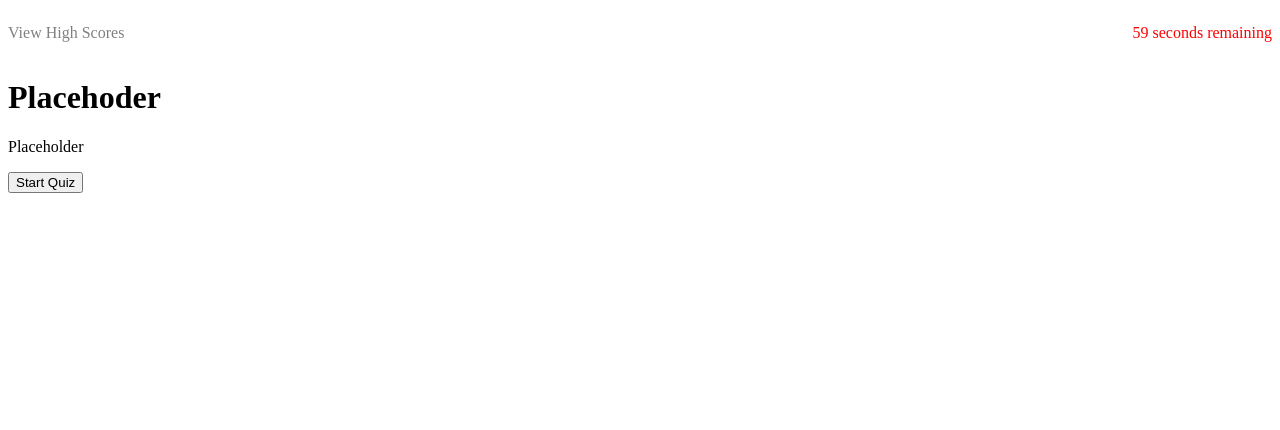
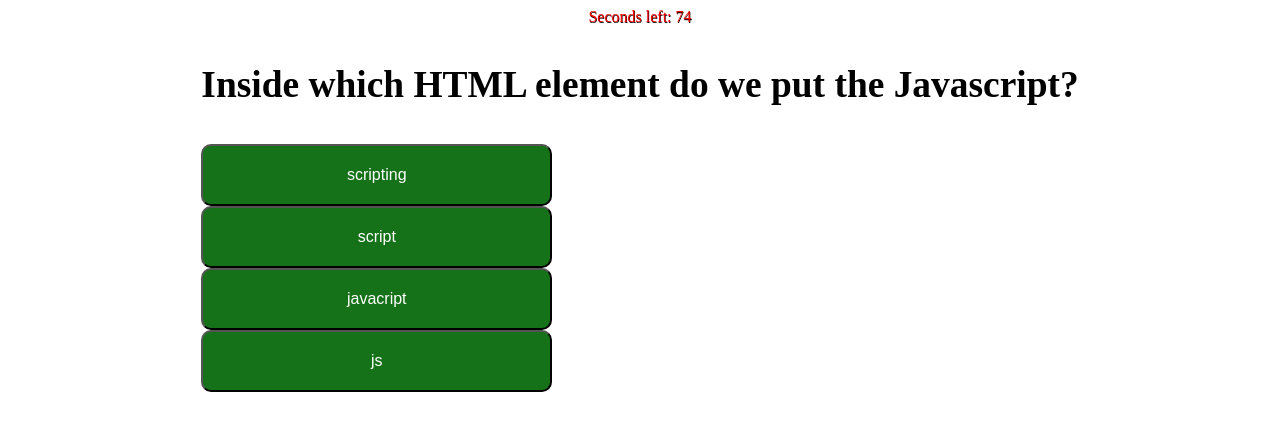
Before and after one commit to awarmath/Code-Quiz, a plain HTML site: page index.html in a window 1280 px wide. Both pictures are taken after a click on the button "Start Quiz". Drawn offline with Linux system fonts and the light colour scheme.

Commit message:
add questions

```diff
--- a/assets/css/style.css
+++ b/assets/css/style.css
@@ -1,19 +1,57 @@
-.alignleft {
-    float: left;
+.container {
+    display: flex;
+    justify-content: center;
+    align-items: center;
+    margin: auto;
+  }
+
+#startpage {
+    display: flex;
+    flex-direction: column;
+    align-items: center;
 }
 
-.alignright {
-    float: right;
+#quiz {
+    display: none;
 }
 
-.high-score {
-    font-size: 16px;
-    color: gray;
-    display: inline-block;
+#result {
+    display: none;
 }
 
-.timer {
+h1 {
+    margin-bottom: 5rem;
+}
+
+h2 {
+    margin-top: -1rem;
+}
+
+#questions {
+    color: black;
+    text-align: center;
+    font-size: xx-large;
+}
+
+#timer{
+    color: red;
     font-size: 16px;
-    color: red;
-    display: inline-block;
+    text-shadow: .5px .5px black;
+    text-align: center;
 }
+
+button {
+    background-color: #167219;
+    width: 40%;
+    padding: 20px 30px;
+    text-align: center;
+    font-size: 16px;
+    color: white;
+    border-radius: 10px;
+    display: block;
+}
+
+button:hover {
+    background-color: white;
+    color: #167219;
+}
--- a/assets/js/script.js
+++ b/assets/js/script.js
@@ -1,26 +1,126 @@
-var timerEl = document.getElementById('countdown');
-var startBtn = document.getElementById('start');
+// Gathering HTML elements for manipulation
+var quizBody = document.getElementById("quiz");
+var resultsEl = document.getElementById("result");
+var finalScoreEl = document.getElementById("finalScore");
+var gameoverDiv = document.getElementById("gameover");
+var questionsEl = document.getElementById("questions");
+var quizTimer = document.getElementById("timer");
+var startQuizButton = document.getElementById("startbtn");
+var startQuizDiv = document.getElementById("startpage");
+var highscoreContainer = document.getElementById("highscoreContainer");
+var highscoreDiv = document.getElementById("high-scorePage");
+var highscoreInputName = document.getElementById("initials");
+var highscoreDisplayName = document.getElementById("highscore-initials");
+var endGameBtns = document.getElementById("endGameBtns");
+var submitScoreBtn = document.getElementById("submitScore");
+var highscoreDisplayScore = document.getElementById("highscore-score");
+var buttonA = document.getElementById("a");
+var buttonB = document.getElementById("b");
+var buttonC = document.getElementById("c");
+var buttonD = document.getElementById("d");
 
-// Timer that counts down from 60
-function countdown() {
-  var timeLeft = 60;
 
-  // TODO: Use the `setInterval()` method to call a function to be executed every 1000 milliseconds
-  var timeInterval = setInterval(function() {
-    if (timeLeft > 1) {
-      timerEl.textContent = timeLeft + " seconds remaining"
-      timeLeft--;
+//add array with 5 questions
+var Questions = [
+    {
+        question: "Inside which HTML element do we put the Javascript?",
+        choiceA: "scripting",
+        choiceB: "script",
+        choiceC: "javacript",
+        choiceD: "js",
+        correctAnswer: "B"
+    },
+    {
+        question: "How do you create a function in JavaScript?",
+        choiceA: "function = myFunction()",
+        choiceB: "function:myFunction()",
+        choiceC: "function myFunction()",
+        choiceD: "myFunction function()",
+        correctAnswer: "C"
+    },
+    {
+        question: "How do you call a function?",
+        choiceA: "myFunction()",
+        choiceB: "call function myFunction()",
+        choiceC: "call myFunction()",
+        choiceD: "Call my function()",
+        correctAnswer: "A"
+    },
+    {
+        question: "How do you round the number 7.25 to the nearest integer?",
+        choiceA: "Math.rnd(7.25)",
+        choiceB: "Math.round(7.25)",
+        choiceC: "round(7.25)",
+        choiceD: "rnd(7.25)",
+        correctAnswer: "B"
+    },
+    {
+        question: "How do you declare a JavaScript variable?",
+        choiceA: "variable carName",
+        choiceB: "v carName",
+        choiceC: "var carName",
+        choiceD: "var (carName)",
+        correctAnswer: "C"
+    },
+];
+
+//variables needed
+var finalQuestionIndex = Questions.length;
+var currentQuestionIndex = 0;
+var timeLeft = 76;
+var timerInterval;
+var score = 0;
+var correct;
+
+
+// Cycle through the questions
+function generateQuestions(){
+    if (currentQuestionIndex === finalQuestionIndex){
+        return showScore();
     }
-    else if (timeLeft === 1) {
-      timerEl.textContent = `${timeLeft} second remaining.`
-      timeLeft--;
-    }
-    else {
-      timerEl.textContent = ""
-      clearInterval (timeInterval);
-      displayMessage();
-    }
-  } , 1000);
+    var currentQuestion = Questions[currentQuestionIndex];
+    questionsEl.innerHTML = "<h3>" + currentQuestion.question + "</h3>";
+    buttonA.innerHTML = currentQuestion.choiceA;
+    buttonB.innerHTML = currentQuestion.choiceB;
+    buttonC.innerHTML = currentQuestion.choiceC;
+    buttonD.innerHTML = currentQuestion.choiceD;
+};
+
+// Start quiz and timer while hiding the opening html
+function startQuiz(){
+    startQuizDiv.style.display = "none";
+    generateQuestions();
+
+    //Timer
+    timerInterval = setInterval(function() {
+        timeLeft--;
+        quizTimer.textContent = "Seconds left: " + timeLeft;
+
+        if(timeLeft === 0) {
+          clearInterval(timerInterval);
+          showScore();
+        }
+      }, 1000);
+    quizBody.style.display = "block";
 }
 
-startBtn.onclick = countdown;
+// Check answer
+function checkAnswer(answer){
+    correct = Questions[currentQuestionIndex].correctAnswer;
+
+    if (answer === correct && currentQuestionIndex !== finalQuestionIndex){
+        score++;
+        alert("That Is Correct!");
+        currentQuestionIndex++;
+        generateQuizQuestion();
+    }else if (answer !== correct && currentQuestionIndex !== finalQuestionIndex){
+        alert("That Is Incorrect.")
+        currentQuestionIndex++;
+        generateQuizQuestion();
+    }else{
+        showScore();
+    }
+}
+
+// This button starts the quiz!
+startQuizButton.addEventListener("click",startQuiz);
--- a/index.html
+++ b/index.html
@@ -6,16 +6,27 @@
         <title>Code Quiz</title>
         <link rel="stylesheet" href="./assets/css/style.css" />
     </head>
-    <header class="container">
-        <p class="alignleft high-score"> View High Scores </p>
-        <p class="alignright timer" id="countdown"> Timer </p>
-        <div style="clear: both;"></div>
-    </header>
+
     <body>
-        <div>
-            <h1>Placehoder</h1>
-            <p>Placeholder</p>
-            <button id="start">Start Quiz</button>
+        <div class="container">
+            <div id="startpage">
+                <h1>Coding Quiz Challenge</h1>
+                <h2>Try to answer the following code-related questions within the time limit.</h2>
+                <h2>Keep in mind that incorrect answers will penalize your score/time by 10 seconds!</h2>
+                <button id="startbtn">Start Quiz</button>
+                <br>
+                <button id="startPageHighScore"> High Scores </button>
+            </div>
+
+            <div id="quiz">
+                <div id="timer"> Seconds Left: </div>
+                <div id="questions"></div>
+                    <button id="a" onclick="checkAnswer('a')">A</button>
+                    <button id="b" onclick="checkAnswer('b')">B</button>
+                    <button id="c" onclick="checkAnswer('c')">C</button>
+                    <button id="d" onclick="checkAnswer('d')">D</button>
+                <div id="result"></div>
+            </div>
         </div>
         <script src="./assets/js/script.js"> </script>
     </body>
```
Also changed, not shown: 1 other file.
